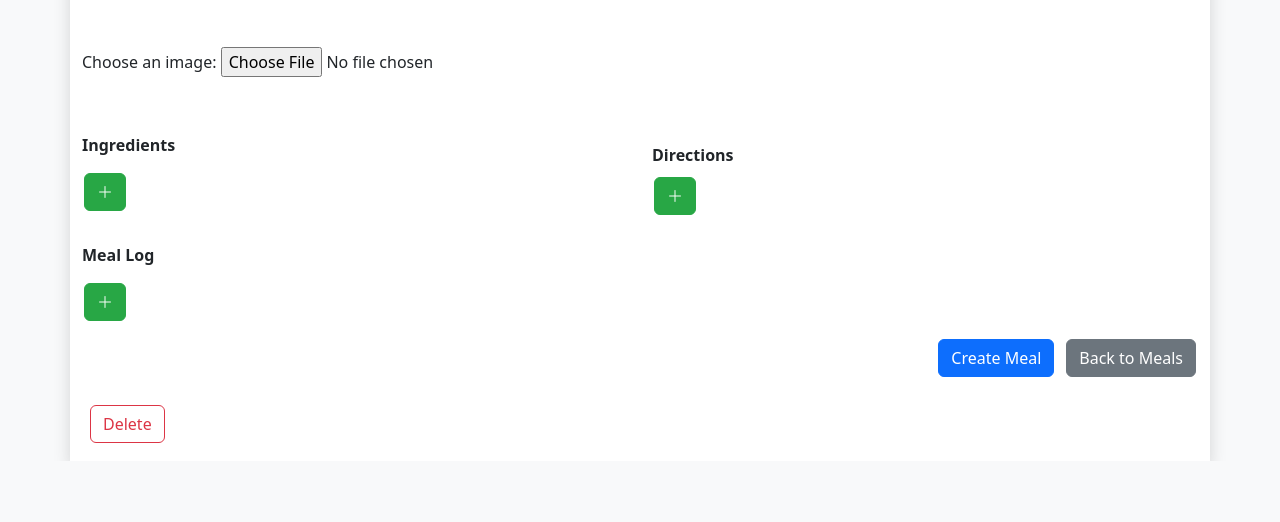
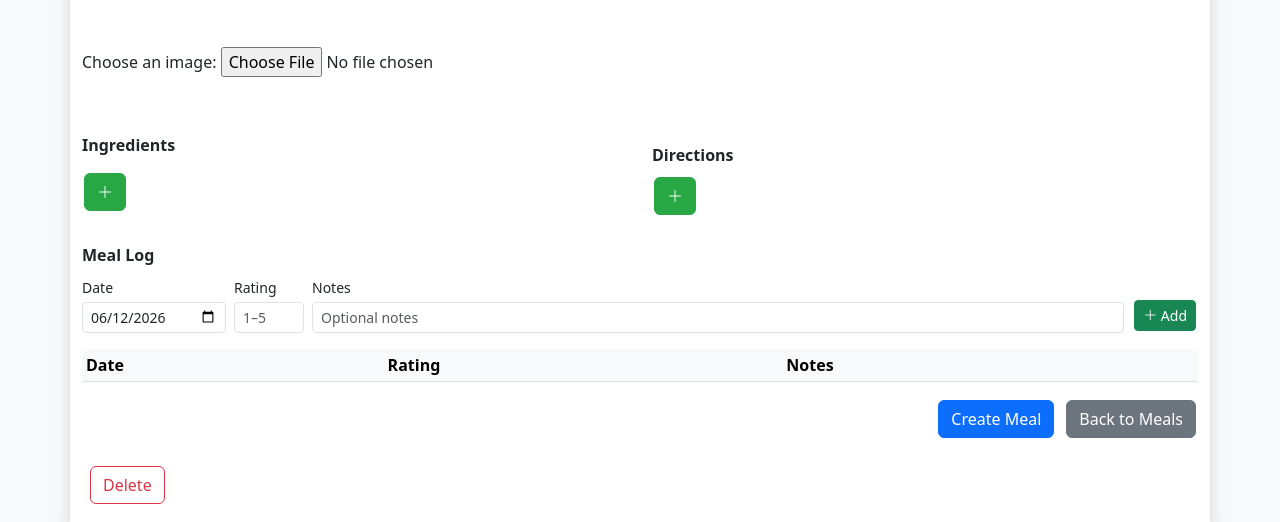
Before and after one commit to haueter19/meals, a FastAPI app: page /entry in a window 1280 px wide. Shown: the part 671-1193 px from the top of the page. Before the commit the page ends 1132 px from the top, so only its background shows below. Run offline with FastAPI, Linux system fonts and the light colour scheme; lists and menus that the app fills with data are empty; some libraries are stand-ins or nearby versions.

Commit message:
update meal log

```diff
--- a/static/js/meals.js
+++ b/static/js/meals.js
@@ -128,17 +128,22 @@ document.getElementById('submit-btn')?.addEventListener('click', function() {
         }
     });
 
-    //let logEntryNum = 0;
-    document.querySelectorAll('.log-row').forEach(item => {
-        const logEntryDate = item.querySelector(`input[name^="log_entry_date_"]`).value;
-        const logEntryRating = item.querySelector(`input[name^="log_entry_rating_"]`).value;
-        const logEntryNotes = item.querySelector(`textarea[name^="log_entry_notes_"]`).value;
-        if (logEntryDate != ''){
-            //logEntryNum++;
+    document.querySelectorAll('#logTableBody .log-row').forEach(tr => {
+        let date, rating, notes;
+        if (tr.classList.contains('editing')) {
+            date = tr.querySelector('input[type="date"]').value;
+            rating = tr.querySelector('input[type="number"]').value;
+            notes = tr.querySelector('input[type="text"]').value;
+        } else {
+            date = tr.dataset.date;
+            rating = tr.dataset.rating;
+            notes = tr.dataset.notes;
+        }
+        if (date) {
             jsonData.log_entries.push({
-                date: logEntryDate,
-                rating: logEntryRating ? parseInt(logEntryRating, 10) : null,
-                notes: logEntryNotes
+                date: date,
+                rating: rating ? parseInt(rating, 10) : null,
+                notes: notes || null
             });
         }
     });
@@ -238,22 +243,80 @@ function addDirection() {
 }
 
 
-function addMealLogEntry() {
-    const container = document.getElementById('mealLogContainer');
-    const newRow = document.createElement('div');
-    newRow.className = 'log-row mb-1 w-100';
-    let i = container.childElementCount + 1;
-    newRow.innerHTML = `
-        <input type="date" name="log_entry_date_${i}" class="log-date" placeholder="Date">
-        <input type="number" name="log_entry_rating_${i}" class="log-rating" size="4" min=1 max=5 placeholder="Rating">
-        <textarea name="log_entry_notes_${i}" class="log-notes" rows="5" placeholder="Notes"></textarea>
-        <button type="button" class="btn btn-sm delete-btn btn-danger" onclick="this.parentElement.remove()">
-            <svg xmlns="http://www.w3.org/2000/svg" width="16" height="16" fill="currentColor" class="bi bi-trash3" viewBox="0 0 16 16">
-                <path d="M6.5 1h3a.5.5 0 0 1 .5.5v1H6v-1a.5.5 0 0 1 .5-.5M11 2.5v-1A1.5 1.5 0 0 0 9.5 0h-3A1.5 1.5 0 0 0 5 1.5v1H1.5a.5.5 0 0 0 0 1h.538l.853 10.66A2 2 0 0 0 4.885 16h6.23a2 2 0 0 0 1.994-1.84l.853-10.66h.538a.5.5 0 0 0 0-1zm1.958 1-.846 10.58a1 1 0 0 1-.997.92h-6.23a1 1 0 0 1-.997-.92L3.042 3.5zm-7.487 1a.5.5 0 0 1 .528.47l.5 8.5a.5.5 0 0 1-.998.06L5 5.03a.5.5 0 0 1 .47-.53Zm5.058 0a.5.5 0 0 1 .47.53l-.5 8.5a.5.5 0 1 1-.998-.06l.5-8.5a.5.5 0 0 1 .528-.47M8 4.5a.5.5 0 0 1 .5.5v8.5a.5.5 0 0 1-1 0V5a.5.5 0 0 1 .5-.5"/>
-            </svg>
-        </button>
+function formatLogDate(dateStr) {
+    if (!dateStr) return '—';
+    const [y, m, d] = dateStr.split('-');
+    return `${m}/${d}/${y}`;
+}
+
+function logRowReadHTML(date, rating, notes) {
+    return `
+        <td>${formatLogDate(date)}</td>
+        <td>${rating || '—'}</td>
+        <td class="text-truncate" style="max-width:220px" title="${notes || ''}">${notes || ''}</td>
+        <td class="text-nowrap">
+            <button type="button" class="btn btn-outline-secondary btn-sm py-0 px-2" onclick="editLogRow(this)">Edit</button>
+            <button type="button" class="btn btn-outline-danger btn-sm py-0 px-2" onclick="deleteLogRow(this)">Del</button>
+        </td>
     `;
-    container.appendChild(newRow);
+}
+
+function appendLogRow(date, rating, notes) {
+    const tbody = document.getElementById('logTableBody');
+    const tr = document.createElement('tr');
+    tr.className = 'log-row';
+    tr.dataset.date = date || '';
+    tr.dataset.rating = rating || '';
+    tr.dataset.notes = notes || '';
+    tr.innerHTML = logRowReadHTML(date, rating, notes);
+    tbody.appendChild(tr);
+}
+
+function addLogEntry() {
+    const date = document.getElementById('new-log-date').value;
+    if (!date) return;
+    const rating = document.getElementById('new-log-rating').value;
+    const notes = document.getElementById('new-log-notes').value;
+    appendLogRow(date, rating, notes);
+    document.getElementById('new-log-rating').value = '';
+    document.getElementById('new-log-notes').value = '';
+}
+
+function editLogRow(btn) {
+    const tr = btn.closest('tr');
+    const { date, rating, notes } = tr.dataset;
+    tr.classList.add('editing');
+    tr.innerHTML = `
+        <td><input type="date" class="form-control form-control-sm" value="${date}"></td>
+        <td><input type="number" class="form-control form-control-sm" value="${rating}" min="1" max="5" style="width:65px"></td>
+        <td><input type="text" class="form-control form-control-sm" value="${notes}"></td>
+        <td class="text-nowrap">
+            <button type="button" class="btn btn-success btn-sm py-0 px-2" onclick="saveLogRow(this)">Save</button>
+            <button type="button" class="btn btn-secondary btn-sm py-0 px-2" onclick="cancelLogRow(this)">Cancel</button>
+        </td>
+    `;
+}
+
+function saveLogRow(btn) {
+    const tr = btn.closest('tr');
+    const date = tr.querySelector('input[type="date"]').value;
+    const rating = tr.querySelector('input[type="number"]').value;
+    const notes = tr.querySelector('input[type="text"]').value;
+    tr.dataset.date = date;
+    tr.dataset.rating = rating;
+    tr.dataset.notes = notes;
+    tr.classList.remove('editing');
+    tr.innerHTML = logRowReadHTML(date, rating, notes);
+}
+
+function cancelLogRow(btn) {
+    const tr = btn.closest('tr');
+    tr.classList.remove('editing');
+    tr.innerHTML = logRowReadHTML(tr.dataset.date, tr.dataset.rating, tr.dataset.notes);
+}
+
+function deleteLogRow(btn) {
+    btn.closest('tr').remove();
 }
 
 function uploadImage() {
@@ -336,15 +399,13 @@ $(document).ready(function(){
         $('input[name="direction_'+direction_step+'"]').val(v['description']);
     })
 
-    // Adds any existing log entries
-    let log_entry_num = 0;
-    $.each(mealData['logEntries'], function(k,v){
-        log_entry_num++;
-        addMealLogEntry()
-        $('input[name="log_entry_date_'+log_entry_num+'"]').val(v['date']);
-        $('input[name="log_entry_rating_'+log_entry_num+'"]').val(v['rating']);
-        $('input[name="log_entry_notes_'+log_entry_num+'"]').val(v['notes']);
-    })
+    // Set today's date in the new-entry form
+    document.getElementById('new-log-date').value = new Date().toISOString().split('T')[0];
+
+    // Populate existing log entries
+    $.each(mealData['logEntries'], function(k, v) {
+        appendLogRow(v.date, v.rating, v.notes);
+    });
 
     document.getElementById('image_uploader').addEventListener('change', function(event) {
         const fileName = event.target.files[0]?.name; // Get the selected file name
--- a/templates/meal_entry_form.html
+++ b/templates/meal_entry_form.html
@@ -276,13 +276,37 @@
                         </div>
                     </div>
                     <div class="row mt-3">
-                        <div class="col-md-12 col-lg-6">
+                        <div class="col-12">
                             <div class="mealLogSection mb-3">
-                                <label for="mealLogContainer" class="form-label fw-bold">Meal Log</label>
-                                <div id="mealLogContainer" class="mb-2"></div>
-                                <button type="button" class="btn add-btn btn-success" onclick="addMealLogEntry()">
-                                    <i class="bi bi-plus-lg"></i>
-                                </button>
+                                <label class="form-label fw-bold">Meal Log</label>
+                                <div class="d-flex gap-2 mb-3 align-items-end flex-wrap">
+                                    <div>
+                                        <label class="form-label small mb-1">Date</label>
+                                        <input type="date" id="new-log-date" class="form-control form-control-sm">
+                                    </div>
+                                    <div>
+                                        <label class="form-label small mb-1">Rating</label>
+                                        <input type="number" id="new-log-rating" class="form-control form-control-sm" min="1" max="5" placeholder="1–5" style="width:70px">
+                                    </div>
+                                    <div class="flex-grow-1">
+                                        <label class="form-label small mb-1">Notes</label>
+                                        <input type="text" id="new-log-notes" class="form-control form-control-sm" placeholder="Optional notes">
+                                    </div>
+                                    <button type="button" class="btn btn-success btn-sm" onclick="addLogEntry()">
+                                        <i class="bi bi-plus-lg"></i> Add
+                                    </button>
+                                </div>
+                                <table class="table table-sm table-hover mb-0" id="logTable">
+                                    <thead class="table-light">
+                                        <tr>
+                                            <th>Date</th>
+                                            <th>Rating</th>
+                                            <th>Notes</th>
+                                            <th></th>
+                                        </tr>
+                                    </thead>
+                                    <tbody id="logTableBody"></tbody>
+                                </table>
                             </div>
                         </div>
                     </div>
```
